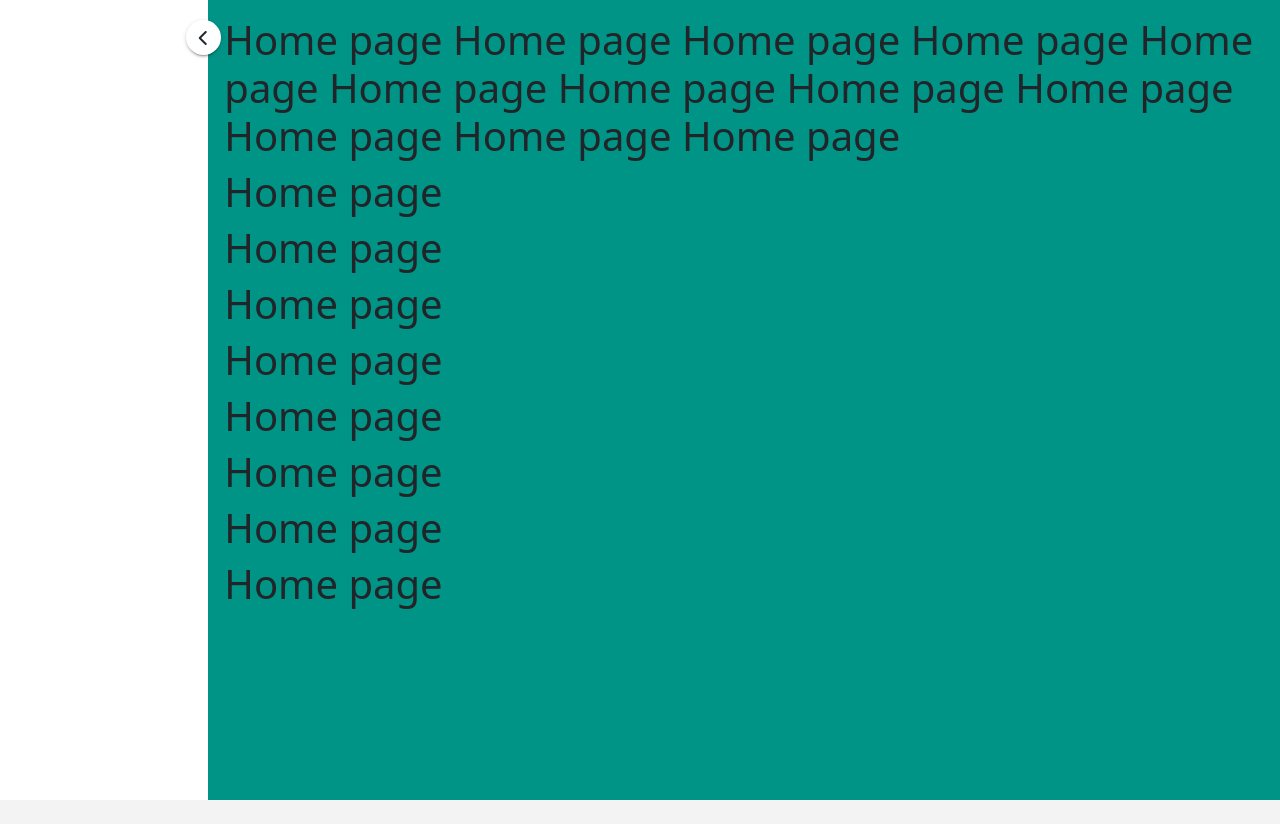
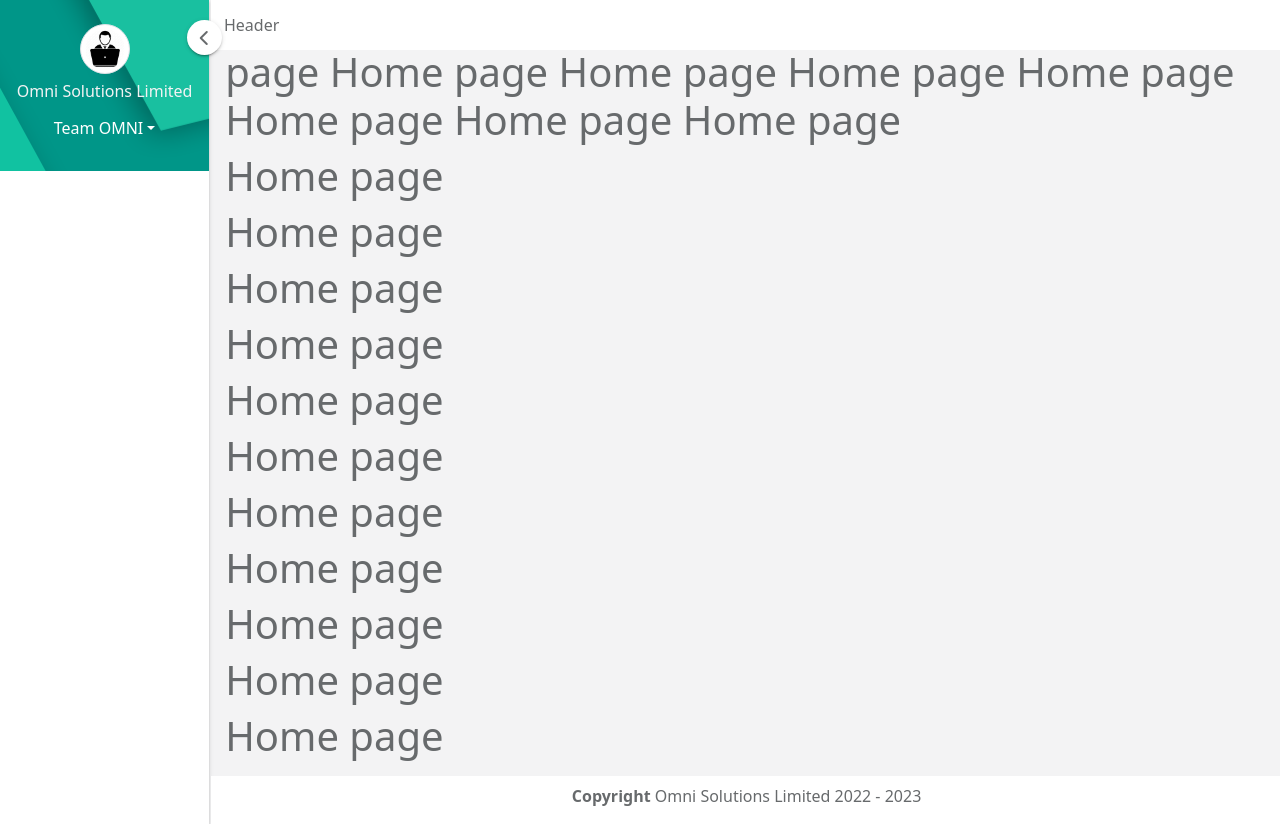
Before and after one commit to ma-foyez/erp-2-documentation, a React (Create React App) app: page /index in a window 1280 px wide. Before the commit the page ends 800 px from the top, so only its background shows below. Built offline with nearby package versions, Linux system fonts and the light colour scheme.

Commit message:
sidebar header design fixed

```diff
--- a/src/assets/css/style.css
+++ b/src/assets/css/style.css
@@ -1,5 +1,6 @@
 :root {
   --color-white: #ffffff;
+  --color-gray: #676a6c;
   --color-grey-light: #f3f3f4;
   --color-primary: #1ab394;
   --color-primary-light: #19c0a0;
@@ -10,6 +11,7 @@
 
 body {
   background-color: var(--color-grey-light);
+  color: var(--color-gray);
   margin: 0;
   padding: 0;
 }
@@ -55,21 +57,53 @@ body {
   position: absolute;
   right: -13px;
   top: 20px;
+  z-index: 999;
 }
- .main_layout .layout_container{
-  padding: 1rem;
-  background-color: #009486;
+.main_layout .layout_container {
   width: 100%;
+  position: relative;
+  z-index: 1;
 }
-/*.main_layout .layout_container .layout_header{
+.main_layout .layout_container .layout_header {
+  position: absolute;
+  background-color: var(--color-white);
+  width: 100%;
+  left: 2px;
+  top: 0;
+  z-index: 99;
+  padding: 0.8rem;
+}
+.main_layout .layout_container .layout_content {
+  padding-left: 1rem;
+  padding-right: 1rem;
+}
+.main_layout .layout_container .layout_footer {
+  position: absolute;
+  background-color: var(--color-white);
+  width: 100%;
+  left: 2px;
+  bottom: 0;
+  padding-top: 0.5rem;
+  z-index: 999;
+}
 
+/****Sidebar menu***/
+.sidebar_header_main {
+  background-image: url("./../images/common/header-bg.png");
+  background-repeat: no-repeat;
+  display: block;
+  width: 100%;
+  position: relative;
 }
-.main_layout .layout_container .layout_content{
-
+.menu_header {
+  display: flex;
+  flex-direction: column;
+  justify-content: center;
+  align-items: center;
+  padding-top: 1.5rem;
+  padding-bottom: 1.5rem;
+  color: var(--color-grey-light);
 }
-.main_layout .layout_container .layout_footer{
-
-} */
 /********************************************************
                 Main Layout CSS Close
 *********************************************************/
--- a/src/components/layoutComponents/Footer.jsx
+++ b/src/components/layoutComponents/Footer.jsx
@@ -2,9 +2,7 @@ import React from 'react';
 
 const Footer = () => {
     return (
-        <div>
-
-        </div>
+        <p className='text-center'> <strong>Copyright</strong> Omni Solutions Limited {new Date().getFullYear()} - {new Date().getFullYear() + 1}</p>
     );
 };
 
--- a/src/components/layoutComponents/Header.jsx
+++ b/src/components/layoutComponents/Header.jsx
@@ -3,7 +3,7 @@ import React from 'react';
 const Header = () => {
     return (
         <div>
-
+            Header
         </div>
     );
 };
--- a/src/components/layoutComponents/SidebarHeader.jsx
+++ b/src/components/layoutComponents/SidebarHeader.jsx
@@ -1,25 +1,35 @@
 import React from 'react';
+import { Dropdown } from 'react-bootstrap';
+import user from "../../assets/images/common/USER.png"
+import logo from "../../assets/images/common/omni-solution-logo.png"
 
-const SidebarHeader = () => {
+const SidebarHeader = ({ isToggle }) => {
     return (
-        <div>
-            <div className="dropdown profile-element">
-                <img alt="icon" className="rounded-circle img-thumbnail" src="/home/USER.png" style={{ height: '50px' }} />
-                <a data-toggle="dropdown" className="dropdown-toggle" href="/#" aria-expanded="false">
-                    <span className="block m-t-xs font-bold">OmniSolutionLtd</span>
-                    <span className="text-muted text-xs block">Art Director <b className="caret" /></span>
-                </a>
-                <ul className="dropdown-menu animated fadeInRight m-t-xs" style={{ position: 'absolute', top: '94px', left: '0px', willChange: 'top, left' }} x-placement="bottom-start">
-                    <li><a className="dropdown-item" href="/AppViews/Profile">Profile</a></li>
-                    <li><a className="dropdown-item" href="/AppViews/Contacts">Contacts</a></li>
-                    <li><a className="dropdown-item" href="/Mailbox/Inbox">Mailbox</a></li>
-                    <li className="dropdown-divider" />
-                    <li><a className="dropdown-item" href="/Account/LogOut">Logout</a></li>
-                </ul>
-            </div>
-            <div className="logo-element">
-                <img alt="icon" className="rounded-circle" src="/Images/omni-solution-logo.png" style={{ width: '40px' }} />
-            </div>
+        <div className="sidebar_header_main">
+            {
+                isToggle === false ?
+                    <div className='menu_header'>
+                        <img src={user} alt="user photos" className='rounded-circle img-thumbnail' style={{ width: "50px" }} />
+                        <h6 className='mt-2'>Omni Solutions Limited</h6>
+                        <Dropdown>
+                            <Dropdown.Toggle variant="none" id="dropdown-basic" style={{ color: "#ffff" }}>
+                                Team OMNI
+                            </Dropdown.Toggle>
+
+                            <Dropdown.Menu>
+                                <Dropdown.Item href="#/action-1">Profile</Dropdown.Item>
+                                <Dropdown.Item href="#/action-2">Contacts</Dropdown.Item>
+                                <Dropdown.Item href="#/action-3">Mailbox</Dropdown.Item>
+                                <Dropdown.Divider />
+                                <Dropdown.Item href="#/action-3">Logout</Dropdown.Item>
+                            </Dropdown.Menu>
+                        </Dropdown>
+                    </div> :
+                    <div className="menu_header">
+                        <img alt="company logo" className="rounded-circle" src={logo} style={{ width: '40px' }} />
+                    </div>
+            }
+
         </div>
     );
 };
--- a/src/components/layoutComponents/SidebarMenu.jsx
+++ b/src/components/layoutComponents/SidebarMenu.jsx
@@ -1,6 +1,7 @@
 import React, { useEffect } from 'react';
 import { useDispatch, useSelector } from 'react-redux';
 import { handleToggleSidebarMenu } from '../../_globalRedux/Action/GlobalAction';
+import SidebarHeader from './SidebarHeader';
 
 const SidebarMenu = () => {
     const dispatch = useDispatch();
@@ -16,6 +17,7 @@ const SidebarMenu = () => {
             <div className="sidebar_toggle" onClick={() => dispatch(handleToggleSidebarMenu(!isToggle))}>
                 <i class={isToggle === false ? "fa-solid fa-chevron-left" : "fa-solid fa-chevron-right"}></i>
             </div>
+            <SidebarHeader isToggle={isToggle} />
         </div>
     );
 };
--- a/src/pages/Home.jsx
+++ b/src/pages/Home.jsx
@@ -14,6 +14,11 @@ const Home = () => {
             <h1>Home page</h1>
             <h1>Home page</h1>
             <h1>Home page</h1>
+            <h1>Home page</h1>
+            <h1>Home page</h1>
+            <h1>Home page</h1>
+            <h1>Home page</h1>
+
         </MainLayout>
     );
 };
```
Also changed, not shown: src/assets/images/common/USER.png (added), src/assets/images/common/omni-solution-logo.png (added).
